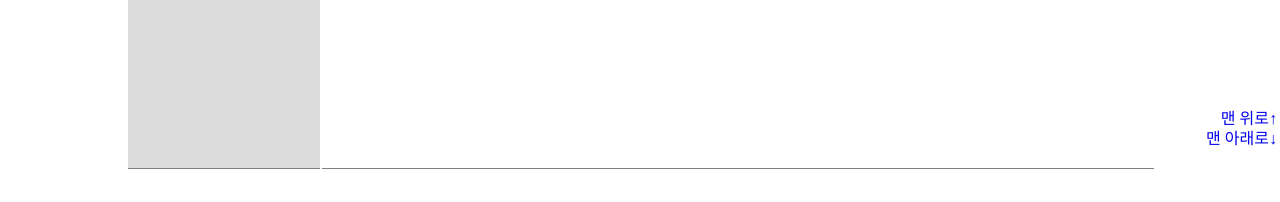
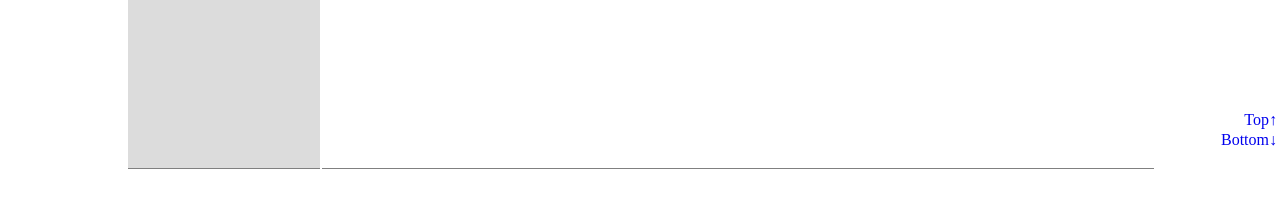
Before and after one commit to donadomini/solideogloria, a PHP site: page /index_eng.html in a window 1280 px wide. Shown: the part 641-843 px from the top of the page. Run offline with PHP 8.4, Linux system fonts and the light colour scheme; some libraries are stand-ins or nearby versions.

Commit message:
Add files via upload
250329

```diff
--- a/index.html
+++ b/index.html
@@ -26,7 +26,7 @@
                      <div id="hidden">
                          <font color="darkyellow">Quid enim mihi est in caelo et a te quid volui super terram (Psa 72:25)</font><br>
                          <font color="black"> 하늘에서는 주 외에 누가 내게 있으리요 땅에서는 주 밖에 나의 사모할 자 없나이다 (시 73:25)</font><br>
-                         <font color="blue"> Whom have I in heaven but thee? and there is none upon earth that I desire beside thee (Psa 73:25)</font><br><br>
+                         <font color="blue"> Whom have I in heaven but thee? and there is none upon earth that I desire beside thee (Psa 73:25)</font><br><br><br>
 
                          <font color="darkyellow"> defecit caro mea et cor meum Deus cordis mei et pars mea Deus in aeternum (Psa 72:26)</font><br>
                          <font color="Black"> 내 육체와 마음은 쇠잔하나 하나님은 내 마음의 반석이시요 영원한 분깃이시라 (시 73:26)</font><br>
--- a/index_eng.html
+++ b/index_eng.html
@@ -123,10 +123,10 @@
      <div id="scrollbottom">
 
      <a style="display:scroll;position:fixed;bottom:30px;right:3px;" rel="nofollow"
-     href="#" title="Back to Top" style="font-size:2.0em">맨 위로↑</a>
+     href="#" title="Back to Top" style="font-size:2.0em">Top↑</a>
      <br />
      <a style="display:scroll;position:fixed;bottom:10px;right:3px;" rel="nofollow"
-     href="#scrollbottom" title="Go to Bottom" style="font-size:2.0em">맨 아래로↓</a>
+     href="#scrollbottom" title="Go to Bottom" style="font-size:2.0em">Bottom↓</a>
 
      </div>
 
--- a/style.css
+++ b/style.css
@@ -71,14 +71,12 @@ h1{
 .container {
    display: grid;
    grid-template-rows: auto auto auto;
+   row-gap: 100px;
    grid-template-areas:
 
          "Title"
          "Hidden"
          "Languages";
-
-
-   row-gap: 50px;
 
    align-items: center;
    align-content: end;
```
